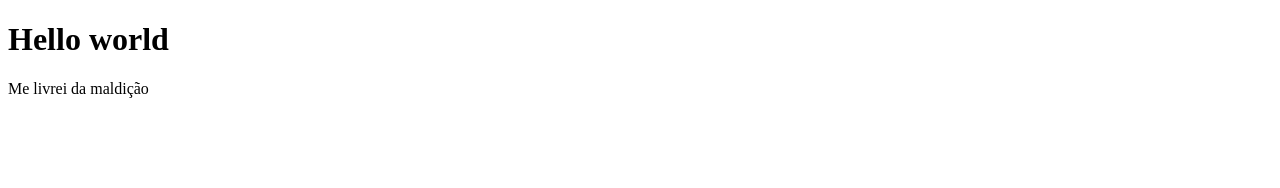
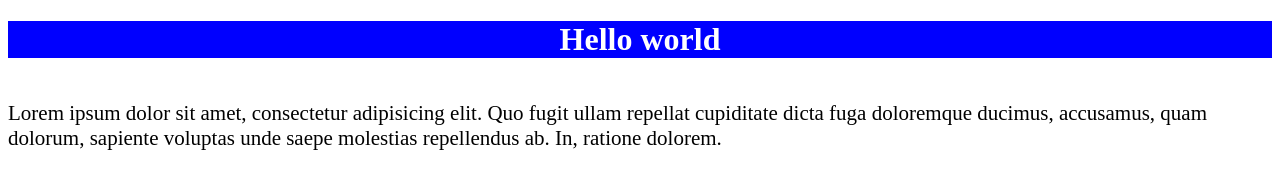
Before and after one commit to eneas-hsn/slow-code, a plain HTML site: page html/helloworld.html in a window 1280 px wide. Drawn offline with Linux system fonts and the light colour scheme.

Commit message:
estilizando com css

```diff
--- /dev/null
+++ b/css/style.css
@@ -0,0 +1,9 @@
+h1{
+    text-align: center;
+    background-color: blue;
+    color: white;
+}
+p{
+    font-size: 21px;
+    float: left;
+}
--- a/html/helloworld.html
+++ b/html/helloworld.html
@@ -4,9 +4,10 @@
     <meta charset="UTF-8">
     <meta name="viewport" content="width=device-width, initial-scale=1.0">
     <title>Hello world</title>
+    <link rel="stylesheet" href="/css/style.css">
 </head>
 <body>
     <h1>Hello world</h1>
-    <p>Me livrei da maldição</p>
+    <p>Lorem ipsum dolor sit amet, consectetur adipisicing elit. Quo fugit ullam repellat cupiditate dicta fuga doloremque ducimus, accusamus, quam dolorum, sapiente voluptas unde saepe molestias repellendus ab. In, ratione dolorem.</p>
 </body>
 </html>
```
